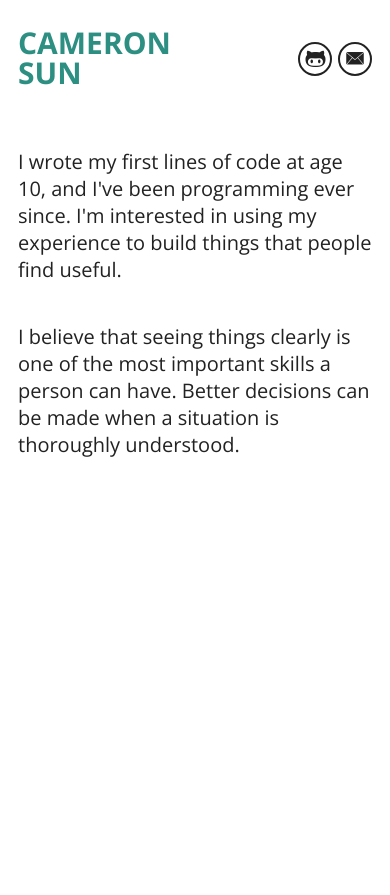
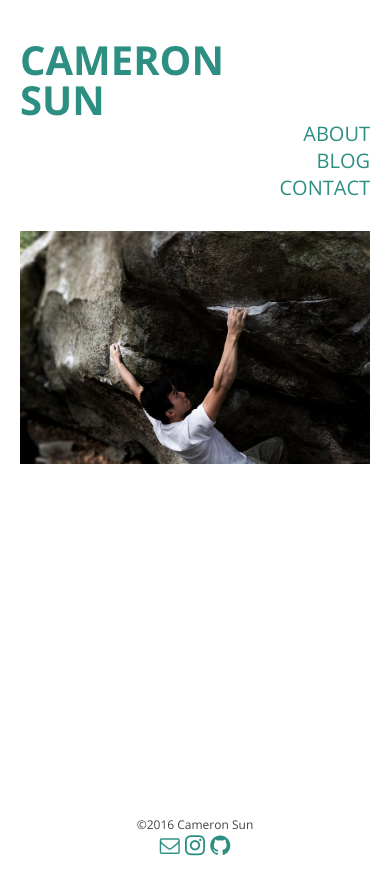
Before and after one commit to csun/csun.io, a Jekyll site: the page built from index.html, in a window 390 px wide. Shown: the top 895 px of the page. Built offline with Jekyll 4.4.1, drawn with Linux system fonts in a browser that asks for light colours.

Commit message:
Starting website improvements. Generall css and file structure set up. Index mostly done. Need to work on mobile.

```diff
--- a/_config.yml
+++ b/_config.yml
@@ -9,3 +9,6 @@ github_username:  csun
 
 # Build settings
 markdown: kramdown
+
+sass:
+  sass_dir: _sass
--- /dev/null
+++ b/_includes/foot.html
@@ -0,0 +1,17 @@
+<div class="row">
+	<div class="twelve columns footer-content">
+		<div class="copyright">&copy;<script>document.write(new Date().getFullYear());</script> Cameron Sun</div>
+
+		<div class="footer-links">
+			<a href="mailto:&#109;&#101;&#064;&#099;&#115;&#117;&#110;&#046;&#105;&#111;">
+				<span class="icon-envelope-o"></span>
+			</a>
+			<a href="https://www.instagram.com/cameronsun_">
+				<span class="icon-instagram"></span>
+			</a>
+			<a href="https://github.com/csun">
+				<span class="icon-github"></span>
+			</a>
+		</div>
+	</div>
+</div>
--- a/_includes/head.html
+++ b/_includes/head.html
@@ -14,6 +14,8 @@
 	<meta name="description" content="{% if page.excerpt %}{{ page.excerpt | strip_html | strip_newlines | truncate: 160 }}{% else %}{{ site.description }}{% endif %}">
 
 	<link href='https://fonts.googleapis.com/css?family=Open+Sans:400,700' rel='stylesheet' type='text/css'>
+	<link rel="stylesheet" href="/css/normalize.css">
+	<link rel="stylesheet" href="/css/skeleton.css">
 	<link rel="stylesheet" href="/css/icons.css">
 	<link rel="stylesheet" href="/css/style.css">
 	<link rel="canonical" href="{{ page.url | replace:'index.html','' | prepend: site.baseurl | prepend: site.url }}">
--- /dev/null
+++ b/_includes/top.html
@@ -0,0 +1,14 @@
+<div class="row top-bar">
+	<div class="six columns logo">
+		<a href="/">
+			CAMERON<br>
+			SUN
+		</a>
+	</div>
+
+	<div class=" six columns nav-links">
+		<div class="nav-item"><a href="#">ABOUT</a></div>
+		<div class="nav-item"><a href="#">BLOG</a></div>
+		<div class="nav-item"><a href="#">CONTACT</a></div>
+	</div>
+</div>
--- a/_layouts/default.html
+++ b/_layouts/default.html
@@ -5,8 +5,16 @@
 
 <body>
 
-	<div id="content">
-		{{ content }}
+	<div class="wrapper container">
+		<div class="header">
+			{% include top.html %}
+		</div>
+		<div class="content">
+			{{ content }}
+		</div>
+		<div class="footer">
+			{% include foot.html %}
+		</div>
 	</div>
 
 </body>
--- /dev/null
+++ b/_sass/foot.scss
@@ -0,0 +1,16 @@
+.footer {
+	margin-top: 60px;
+	margin-bottom: 40px;
+}
+
+.footer-content {
+	font-size: 12px;
+	color: $secondary-color;
+	text-align: center;
+
+	.footer-links {
+		a {
+			font-size: 20px;
+		}
+	}
+}
--- /dev/null
+++ b/_sass/index.scss
@@ -0,0 +1,3 @@
+.splash-image {
+	width: 100%;
+}
--- /dev/null
+++ b/_sass/sticky_footer.scss
@@ -0,0 +1,42 @@
+html, body {
+	height: 100%;
+}
+
+.wrapper {
+  display: flex;
+  flex-direction: column;
+  height: 100%; /* 1, 3 */
+}
+
+.header,
+.footer {
+  flex: none; /* 2 */
+}
+
+.content {
+  flex: 1 0 auto; /* 2 */
+  padding: var(--space) var(--space) 0;
+  width: 100%;
+}
+.content::after {
+  content: '\00a0'; /* &nbsp; */
+  display: block;
+  margin-top: var(--space);
+  height: 0px;
+  visibility: hidden;
+}
+@media (--break-lg) {
+  .content {
+    padding-top: var(--space-lg);
+  }
+  .content::after {
+    margin-top: var(--space-lg);
+  }
+}
+
+.content--full {
+  padding: 0;
+}
+.content--full::after {
+  content: none;
+}
--- /dev/null
+++ b/_sass/top.scss
@@ -0,0 +1,26 @@
+.header {
+	margin-top: 40px;
+	margin-bottom: 30px;
+
+	.top-bar {
+
+		.logo {
+			float: left;
+			font-weight: 700;
+
+			font-size: 40px;
+			line-height: 40px;
+		}
+
+		.nav-links {
+			display: flex;
+			flex-direction: column;
+
+			a {
+				float: right;
+				font-size: 20px;
+			}
+
+		}
+	}
+}
--- a/css/icons.css
+++ b/css/icons.css
@@ -1,10 +1,10 @@
 @font-face {
   font-family: 'icomoon';
-    src:    url('/fonts/icomoon.eot?q14x4h');
-    src:    url('/fonts/icomoon.eot?q14x4h#iefix') format('embedded-opentype'),
-        url('/fonts/icomoon.ttf?q14x4h') format('truetype'),
-        url('/fonts/icomoon.woff?q14x4h') format('woff'),
-        url('/fonts/icomoon.svg?q14x4h#icomoon') format('svg');
+  src:  url('/fonts/icomoon.eot?r3r2y5');
+  src:  url('/fonts/icomoon.eot?r3r2y5#iefix') format('embedded-opentype'),
+    url('/fonts/icomoon.ttf?r3r2y5') format('truetype'),
+    url('/fonts/icomoon.woff?r3r2y5') format('woff'),
+    url('/fonts/icomoon.svg?r3r2y5#icomoon') format('svg');
   font-weight: normal;
   font-style: normal;
 }
@@ -24,9 +24,12 @@
   -moz-osx-font-smoothing: grayscale;
 }
 
-.icon-envelope:before {
-    content: "\e900";
+.icon-envelope-o:before {
+  content: "\e902";
 }
-.icon-github2:before {
-    content: "\e901";
+.icon-instagram:before {
+  content: "\ea92";
 }
+.icon-github:before {
+  content: "\eab0";
+}
--- /dev/null
+++ b/css/skeleton.css
@@ -0,0 +1,418 @@
+/*
+* Skeleton V2.0.4
+* Copyright 2014, Dave Gamache
+* www.getskeleton.com
+* Free to use under the MIT license.
+* http://www.opensource.org/licenses/mit-license.php
+* 12/29/2014
+*/
+
+
+/* Table of contents
+––––––––––––––––––––––––––––––––––––––––––––––––––
+- Grid
+- Base Styles
+- Typography
+- Links
+- Buttons
+- Forms
+- Lists
+- Code
+- Tables
+- Spacing
+- Utilities
+- Clearing
+- Media Queries
+*/
+
+
+/* Grid
+–––––––––––––––––––––––––––––––––––––––––––––––––– */
+.container {
+  position: relative;
+  width: 100%;
+  max-width: 960px;
+  margin: 0 auto;
+  padding: 0 20px;
+  box-sizing: border-box; }
+.column,
+.columns {
+  width: 100%;
+  float: left;
+  box-sizing: border-box; }
+
+/* For devices larger than 400px */
+@media (min-width: 400px) {
+  .container {
+    width: 85%;
+    padding: 0; }
+}
+
+/* For devices larger than 550px */
+@media (min-width: 550px) {
+  .container {
+    width: 80%; }
+  .column,
+  .columns {
+    margin-left: 4%; }
+  .column:first-child,
+  .columns:first-child {
+    margin-left: 0; }
+
+  .one.column,
+  .one.columns                    { width: 4.66666666667%; }
+  .two.columns                    { width: 13.3333333333%; }
+  .three.columns                  { width: 22%;            }
+  .four.columns                   { width: 30.6666666667%; }
+  .five.columns                   { width: 39.3333333333%; }
+  .six.columns                    { width: 48%;            }
+  .seven.columns                  { width: 56.6666666667%; }
+  .eight.columns                  { width: 65.3333333333%; }
+  .nine.columns                   { width: 74.0%;          }
+  .ten.columns                    { width: 82.6666666667%; }
+  .eleven.columns                 { width: 91.3333333333%; }
+  .twelve.columns                 { width: 100%; margin-left: 0; }
+
+  .one-third.column               { width: 30.6666666667%; }
+  .two-thirds.column              { width: 65.3333333333%; }
+
+  .one-half.column                { width: 48%; }
+
+  /* Offsets */
+  .offset-by-one.column,
+  .offset-by-one.columns          { margin-left: 8.66666666667%; }
+  .offset-by-two.column,
+  .offset-by-two.columns          { margin-left: 17.3333333333%; }
+  .offset-by-three.column,
+  .offset-by-three.columns        { margin-left: 26%;            }
+  .offset-by-four.column,
+  .offset-by-four.columns         { margin-left: 34.6666666667%; }
+  .offset-by-five.column,
+  .offset-by-five.columns         { margin-left: 43.3333333333%; }
+  .offset-by-six.column,
+  .offset-by-six.columns          { margin-left: 52%;            }
+  .offset-by-seven.column,
+  .offset-by-seven.columns        { margin-left: 60.6666666667%; }
+  .offset-by-eight.column,
+  .offset-by-eight.columns        { margin-left: 69.3333333333%; }
+  .offset-by-nine.column,
+  .offset-by-nine.columns         { margin-left: 78.0%;          }
+  .offset-by-ten.column,
+  .offset-by-ten.columns          { margin-left: 86.6666666667%; }
+  .offset-by-eleven.column,
+  .offset-by-eleven.columns       { margin-left: 95.3333333333%; }
+
+  .offset-by-one-third.column,
+  .offset-by-one-third.columns    { margin-left: 34.6666666667%; }
+  .offset-by-two-thirds.column,
+  .offset-by-two-thirds.columns   { margin-left: 69.3333333333%; }
+
+  .offset-by-one-half.column,
+  .offset-by-one-half.columns     { margin-left: 52%; }
+
+}
+
+
+/* Base Styles
+–––––––––––––––––––––––––––––––––––––––––––––––––– */
+/* NOTE
+html is set to 62.5% so that all the REM measurements throughout Skeleton
+are based on 10px sizing. So basically 1.5rem = 15px :) */
+html {
+  font-size: 62.5%; }
+body {
+  font-size: 1.5em; /* currently ems cause chrome bug misinterpreting rems on body element */
+  line-height: 1.6;
+  font-weight: 400;
+  font-family: "Raleway", "HelveticaNeue", "Helvetica Neue", Helvetica, Arial, sans-serif;
+  color: #222; }
+
+
+/* Typography
+–––––––––––––––––––––––––––––––––––––––––––––––––– */
+h1, h2, h3, h4, h5, h6 {
+  margin-top: 0;
+  margin-bottom: 2rem;
+  font-weight: 300; }
+h1 { font-size: 4.0rem; line-height: 1.2;  letter-spacing: -.1rem;}
+h2 { font-size: 3.6rem; line-height: 1.25; letter-spacing: -.1rem; }
+h3 { font-size: 3.0rem; line-height: 1.3;  letter-spacing: -.1rem; }
+h4 { font-size: 2.4rem; line-height: 1.35; letter-spacing: -.08rem; }
+h5 { font-size: 1.8rem; line-height: 1.5;  letter-spacing: -.05rem; }
+h6 { font-size: 1.5rem; line-height: 1.6;  letter-spacing: 0; }
+
+/* Larger than phablet */
+@media (min-width: 550px) {
+  h1 { font-size: 5.0rem; }
+  h2 { font-size: 4.2rem; }
+  h3 { font-size: 3.6rem; }
+  h4 { font-size: 3.0rem; }
+  h5 { font-size: 2.4rem; }
+  h6 { font-size: 1.5rem; }
+}
+
+p {
+  margin-top: 0; }
+
+
+/* Links
+–––––––––––––––––––––––––––––––––––––––––––––––––– */
+a {
+  color: #1EAEDB; }
+a:hover {
+  color: #0FA0CE; }
+
+
+/* Buttons
+–––––––––––––––––––––––––––––––––––––––––––––––––– */
+.button,
+button,
+input[type="submit"],
+input[type="reset"],
+input[type="button"] {
+  display: inline-block;
+  height: 38px;
+  padding: 0 30px;
+  color: #555;
+  text-align: center;
+  font-size: 11px;
+  font-weight: 600;
+  line-height: 38px;
+  letter-spacing: .1rem;
+  text-transform: uppercase;
+  text-decoration: none;
+  white-space: nowrap;
+  background-color: transparent;
+  border-radius: 4px;
+  border: 1px solid #bbb;
+  cursor: pointer;
+  box-sizing: border-box; }
+.button:hover,
+button:hover,
+input[type="submit"]:hover,
+input[type="reset"]:hover,
+input[type="button"]:hover,
+.button:focus,
+button:focus,
+input[type="submit"]:focus,
+input[type="reset"]:focus,
+input[type="button"]:focus {
+  color: #333;
+  border-color: #888;
+  outline: 0; }
+.button.button-primary,
+button.button-primary,
+input[type="submit"].button-primary,
+input[type="reset"].button-primary,
+input[type="button"].button-primary {
+  color: #FFF;
+  background-color: #33C3F0;
+  border-color: #33C3F0; }
+.button.button-primary:hover,
+button.button-primary:hover,
+input[type="submit"].button-primary:hover,
+input[type="reset"].button-primary:hover,
+input[type="button"].button-primary:hover,
+.button.button-primary:focus,
+button.button-primary:focus,
+input[type="submit"].button-primary:focus,
+input[type="reset"].button-primary:focus,
+input[type="button"].button-primary:focus {
+  color: #FFF;
+  background-color: #1EAEDB;
+  border-color: #1EAEDB; }
+
+
+/* Forms
+–––––––––––––––––––––––––––––––––––––––––––––––––– */
+input[type="email"],
+input[type="number"],
+input[type="search"],
+input[type="text"],
+input[type="tel"],
+input[type="url"],
+input[type="password"],
+textarea,
+select {
+  height: 38px;
+  padding: 6px 10px; /* The 6px vertically centers text on FF, ignored by Webkit */
+  background-color: #fff;
+  border: 1px solid #D1D1D1;
+  border-radius: 4px;
+  box-shadow: none;
+  box-sizing: border-box; }
+/* Removes awkward default styles on some inputs for iOS */
+input[type="email"],
+input[type="number"],
+input[type="search"],
+input[type="text"],
+input[type="tel"],
+input[type="url"],
+input[type="password"],
+textarea {
+  -webkit-appearance: none;
+     -moz-appearance: none;
+          appearance: none; }
+textarea {
+  min-height: 65px;
+  padding-top: 6px;
+  padding-bottom: 6px; }
+input[type="email"]:focus,
+input[type="number"]:focus,
+input[type="search"]:focus,
+input[type="text"]:focus,
+input[type="tel"]:focus,
+input[type="url"]:focus,
+input[type="password"]:focus,
+textarea:focus,
+select:focus {
+  border: 1px solid #33C3F0;
+  outline: 0; }
+label,
+legend {
+  display: block;
+  margin-bottom: .5rem;
+  font-weight: 600; }
+fieldset {
+  padding: 0;
+  border-width: 0; }
+input[type="checkbox"],
+input[type="radio"] {
+  display: inline; }
+label > .label-body {
+  display: inline-block;
+  margin-left: .5rem;
+  font-weight: normal; }
+
+
+/* Lists
+–––––––––––––––––––––––––––––––––––––––––––––––––– */
+ul {
+  list-style: circle inside; }
+ol {
+  list-style: decimal inside; }
+ol, ul {
+  padding-left: 0;
+  margin-top: 0; }
+ul ul,
+ul ol,
+ol ol,
+ol ul {
+  margin: 1.5rem 0 1.5rem 3rem;
+  font-size: 90%; }
+li {
+  margin-bottom: 1rem; }
+
+
+/* Code
+–––––––––––––––––––––––––––––––––––––––––––––––––– */
+code {
+  padding: .2rem .5rem;
+  margin: 0 .2rem;
+  font-size: 90%;
+  white-space: nowrap;
+  background: #F1F1F1;
+  border: 1px solid #E1E1E1;
+  border-radius: 4px; }
+pre > code {
+  display: block;
+  padding: 1rem 1.5rem;
+  white-space: pre; }
+
+
+/* Tables
+–––––––––––––––––––––––––––––––––––––––––––––––––– */
+th,
+td {
+  padding: 12px 15px;
+  text-align: left;
+  border-bottom: 1px solid #E1E1E1; }
+th:first-child,
+td:first-child {
+  padding-left: 0; }
+th:last-child,
+td:last-child {
+  padding-right: 0; }
+
+
+/* Spacing
+–––––––––––––––––––––––––––––––––––––––––––––––––– */
+button,
+.button {
+  margin-bottom: 1rem; }
+input,
+textarea,
+select,
+fieldset {
+  margin-bottom: 1.5rem; }
+pre,
+blockquote,
+dl,
+figure,
+table,
+p,
+ul,
+ol,
+form {
+  margin-bottom: 2.5rem; }
+
+
+/* Utilities
+–––––––––––––––––––––––––––––––––––––––––––––––––– */
+.u-full-width {
+  width: 100%;
+  box-sizing: border-box; }
+.u-max-full-width {
+  max-width: 100%;
+  box-sizing: border-box; }
+.u-pull-right {
+  float: right; }
+.u-pull-left {
+  float: left; }
+
+
+/* Misc
+–––––––––––––––––––––––––––––––––––––––––––––––––– */
+hr {
+  margin-top: 3rem;
+  margin-bottom: 3.5rem;
+  border-width: 0;
+  border-top: 1px solid #E1E1E1; }
+
+
+/* Clearing
+–––––––––––––––––––––––––––––––––––––––––––––––––– */
+
+/* Self Clearing Goodness */
+.container:after,
+.row:after,
+.u-cf {
+  content: "";
+  display: table;
+  clear: both; }
+
+
+/* Media Queries
+–––––––––––––––––––––––––––––––––––––––––––––––––– */
+/*
+Note: The best way to structure the use of media queries is to create the queries
+near the relevant code. For example, if you wanted to change the styles for buttons
+on small devices, paste the mobile query code up in the buttons section and style it
+there.
+*/
+
+
+/* Larger than mobile */
+@media (min-width: 400px) {}
+
+/* Larger than phablet (also point when grid becomes active) */
+@media (min-width: 550px) {}
+
+/* Larger than tablet */
+@media (min-width: 750px) {}
+
+/* Larger than desktop */
+@media (min-width: 1000px) {}
+
+/* Larger than Desktop HD */
+@media (min-width: 1200px) {}
--- a/css/style.scss
+++ b/css/style.scss
@@ -5,20 +5,10 @@ $font-stack: 'Open Sans', sans-serif;
 
 $brand-color: #2c8f82;
 $primary-color: #222;
+$secondary-color: #444;
 $background-color: #fff;
 
 $break-small: 480px;
-
-$top-bar-height-lg: 80px;
-$top-bar-height-sm: 60px;
-
-.clearfix:after {
-   content: " ";  /* Older browsers do not support empty content */
-   visibility: hidden;
-   display: block;
-   height: 0;
-   clear: both;
-}
 
 body {
   color: $primary-color;
@@ -26,96 +16,15 @@ body {
   font: 100% $font-stack;
 }
 
-#content {
-	max-width: 800px;
-
-	padding: 60px 40px 0 40px;
-	margin: 0 auto 0 auto;
-
-	@media screen and (max-width: $break-small) {
-		padding: 20px 10px 0 10px;
-		margin: 0 auto 0 auto;
-	}
+a {
+	color: $brand-color;
+	text-decoration: none;
+}
+a:hover {
+	color: $secondary-color;
 }
 
-.top-bar {
-	margin-bottom: $top-bar-height-lg;
-
-	.logo {
-		float: left;
-		color: $brand-color;
-		font-weight: 700;
-
-		font-size: $top-bar-height-lg / 2;
-		line-height: $top-bar-height-lg / 2;
-	}
-
-	.buttons {
-		float: right;
-		word-spacing: 8px;
-		line-height: $top-bar-height-lg;
-		height: $top-bar-height-lg;
-
-		a {
-			display: inline-block;
-			text-align: center;
-			vertical-align: middle;
-
-			color: $primary-color;
-			background-color: $background-color;
-			text-decoration: none;
-
-			border-style: solid;
-			border-width: 2px;
-
-			height: 60px;
-			width: 60px;
-			font-size: 24px;
-			line-height: 62px;
-			border-radius: 9999px;
-		}
-
-		a:hover {
-			color: $background-color;
-			background-color: $brand-color;
-		}
-		a:visited {}
-	}
-
-	@media screen and (max-width: $break-small) {
-		margin-bottom: $top-bar-height-sm;
-
-		font-size: $top-bar-height-sm;
-		line-height: $top-bar-height-sm;
-
-		.logo {
-			font-size: $top-bar-height-sm / 2;
-			line-height: $top-bar-height-sm / 2;
-		}
-
-		.buttons {
-			word-spacing: -10px;
-			line-height: $top-bar-height-sm - 12px;
-			height: $top-bar-height-sm;
-
-			a {
-				height: 30px;
-				width: 30px;
-				font-size: 20px;
-				line-height: 32px;
-			}
-		}
-	}
-}
-
-.written-content {
-	font-size: 24px;
-
-	p {
-		margin-bottom: 40px;
-	}
-
-	@media screen and (max-width: $break-small) {
-		font-size: 20px;
-	}
-}
+@import "sticky_footer";
+@import "top";
+@import "foot";
+@import "index";
--- a/index.html
+++ b/index.html
@@ -3,30 +3,8 @@ layout: default
 permalink: /
 ---
 
-<div class="top-bar clearfix">
-	<div class="logo">
-		CAMERON<br>
-		SUN
-	</div>
-
-	<div class="buttons">
-		<a href="https://github.com/csun"><span class="icon-github2"></span></a>
-		<a href="mailto:&#109;&#101;&#064;&#099;&#115;&#117;&#110;&#046;&#105;&#111;">
-			<span class="icon-envelope"></span>
-		</a>
+<div class="row">
+	<div class="twelve columns">
+		<img class="splash-image" src="/images/climbing.jpg" title="Photo by Joshua Meier">
 	</div>
 </div>
-
-<div class="written-content">
-	<p>
-	I wrote my first lines of code at age 10, and I've been programming ever
-	since. I'm interested in using my experience to build things that people
-	find useful.
-	</p>
-
-	<p>
-	I believe that seeing things clearly is one of the most important skills a
-	person can have. Better decisions can be made when a situation is thoroughly
-	understood.
-	</p>
-</div>
```
Also changed, not shown: css/normalize.css (added), fonts/icomoon.ttf, fonts/icomoon.woff, images/climbing.jpg (added), 2 other files. Lines whose indentation alone changed are shown as unchanged.
